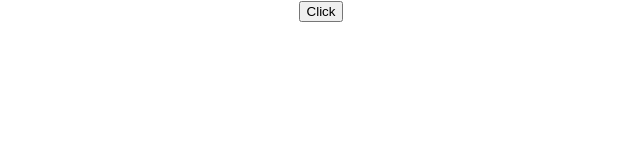
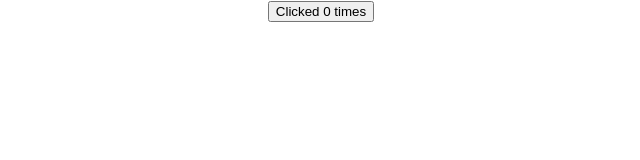
Before and after one commit to Krishnaprasad15/React-Hooks, a React (Create React App) app: page / in a window 1280 px wide. Shown: the top 160 px of the page, without its empty margins (319-959 px from the left). Built offline with nearby package versions, Linux system fonts and the light colour scheme.

Commit message:
useEffect in Hooks

```diff
--- a/src/App.js
+++ b/src/App.js
@@ -1,6 +1,7 @@
 // import logo from './logo.svg';
 import './App.css';
-import ArrUseState from './Components/ArrUseState';
+import EffectHook from './Components/EffectHook';
+// import ArrUseState from './Components/ArrUseState';
 // import Counter from './Components/Counter';
 // import Counter1 from './Components/Counter1';
 // import Counter2 from './Components/Counter2';
@@ -11,7 +12,8 @@
       {/* <Counter/> */}
       {/* <Counter1/> */}
       {/* <Counter2/> */}
-      <ArrUseState/>
+      {/* <ArrUseState/> */}
+      <EffectHook/>
     </div>
   );
 }
--- /dev/null
+++ b/src/Components/EffectHook.js
@@ -0,0 +1,13 @@
+import React, {useState,useEffect} from 'react'
+
+export default function EffectHook() {
+  const [count,setCount]=useState(0)
+  useEffect(()=>{
+    document.title=`Clicked ${count} times`
+  })
+  return (
+    <div>
+      <button onClick={()=>setCount(count+1)}>Clicked {count} times</button>
+    </div>
+  )
+}
```
